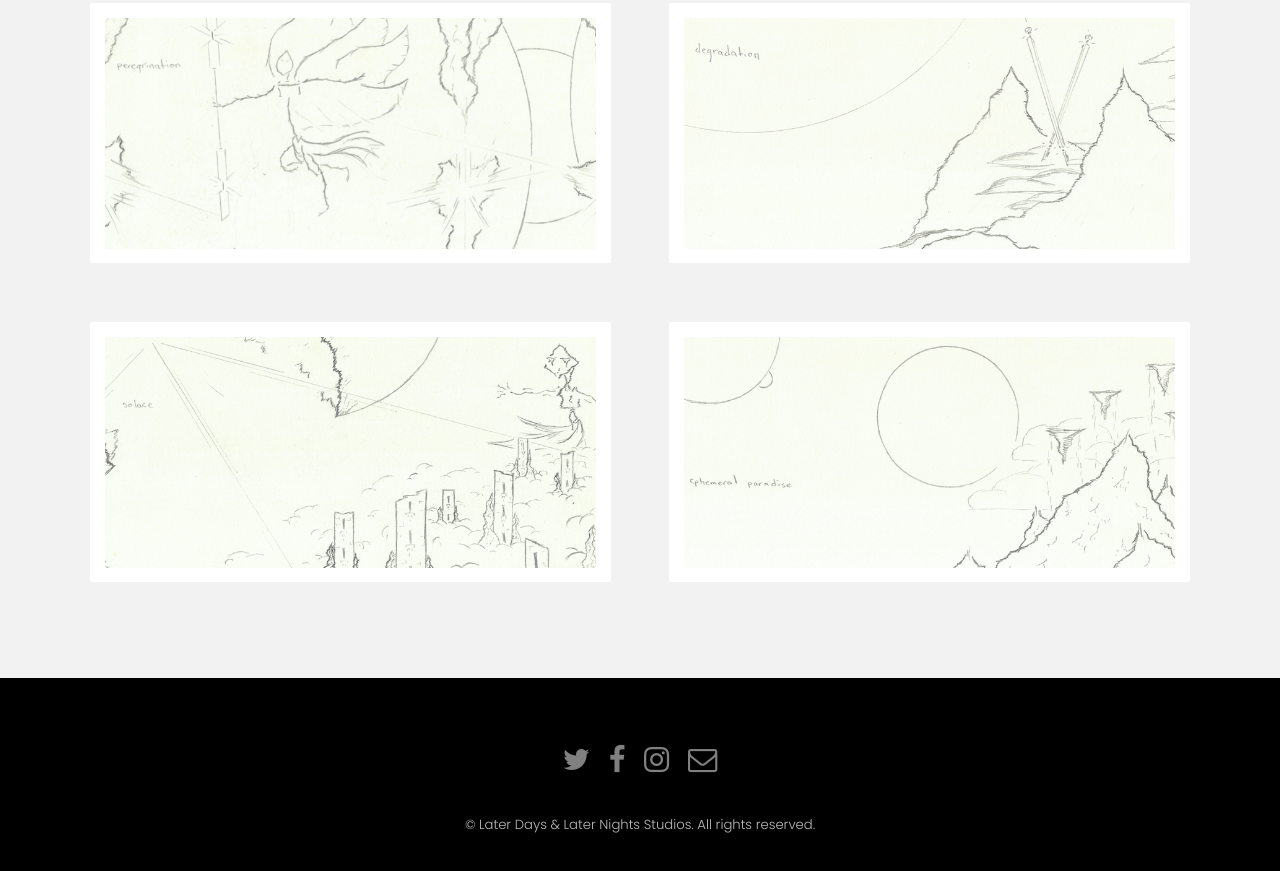
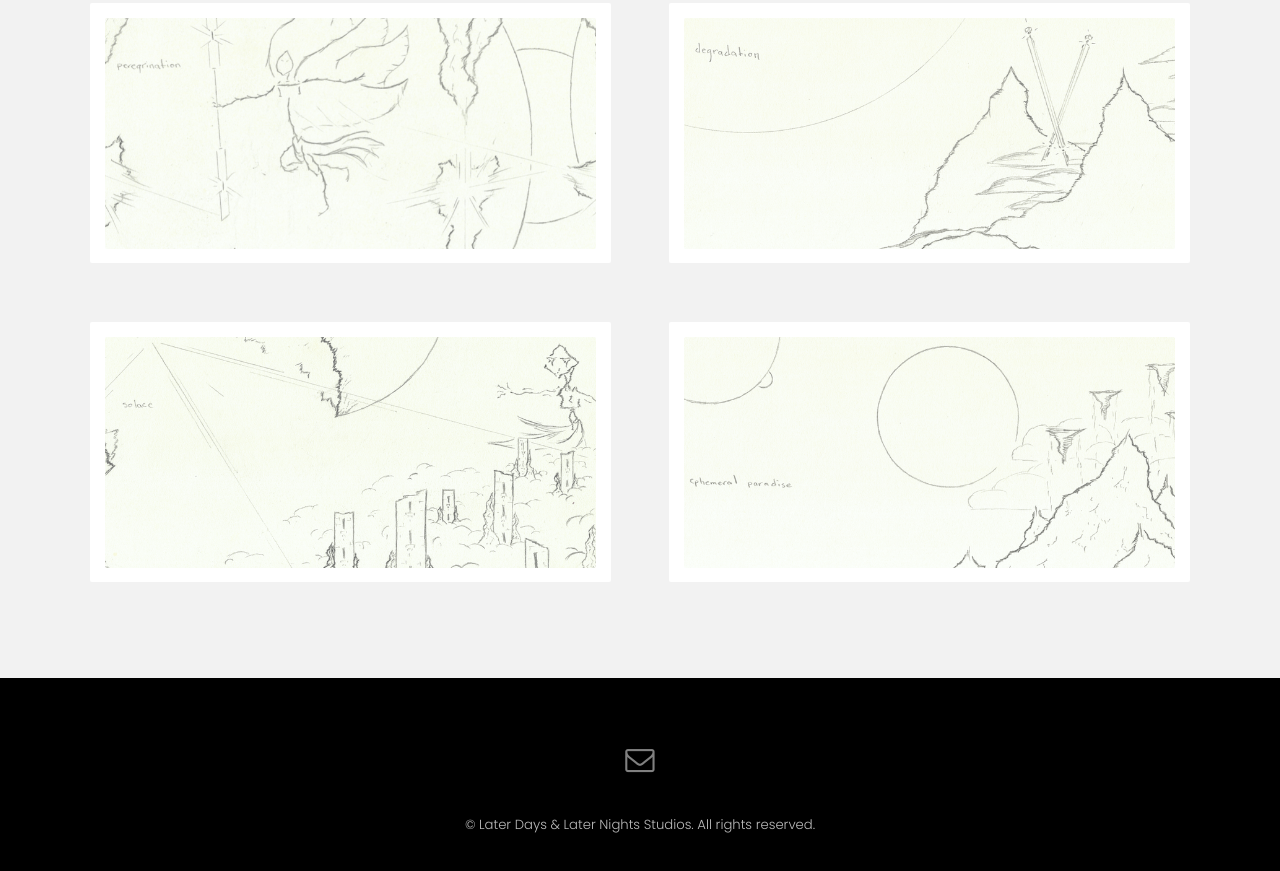
Before and after one commit to s-w-duncan/s-w-duncan.github.io, a plain HTML site: page index.html in a window 1280 px wide. Shown: the part 2018-2889 px from the top of the page. Drawn offline with Linux system fonts and the light colour scheme.

Commit message:
index email link

```diff
--- a/index.html
+++ b/index.html
@@ -208,9 +208,6 @@
 			<footer id="footer">
 				<div class="container">
 					<ul class="icons">
-						<li><a href="#" class="icon fa-twitter"><span class="label">Twitter</span></a></li>
-						<li><a href="#" class="icon fa-facebook"><span class="label">Facebook</span></a></li>
-						<li><a href="#" class="icon fa-instagram"><span class="label">Instagram</span></a></li>
 						<li><a href="mailto: the.forever.gone.saga@gmail.com" class="icon fa-envelope-o"><span class="label">Email</span></a></li>
 					</ul>
 				</div>
```
